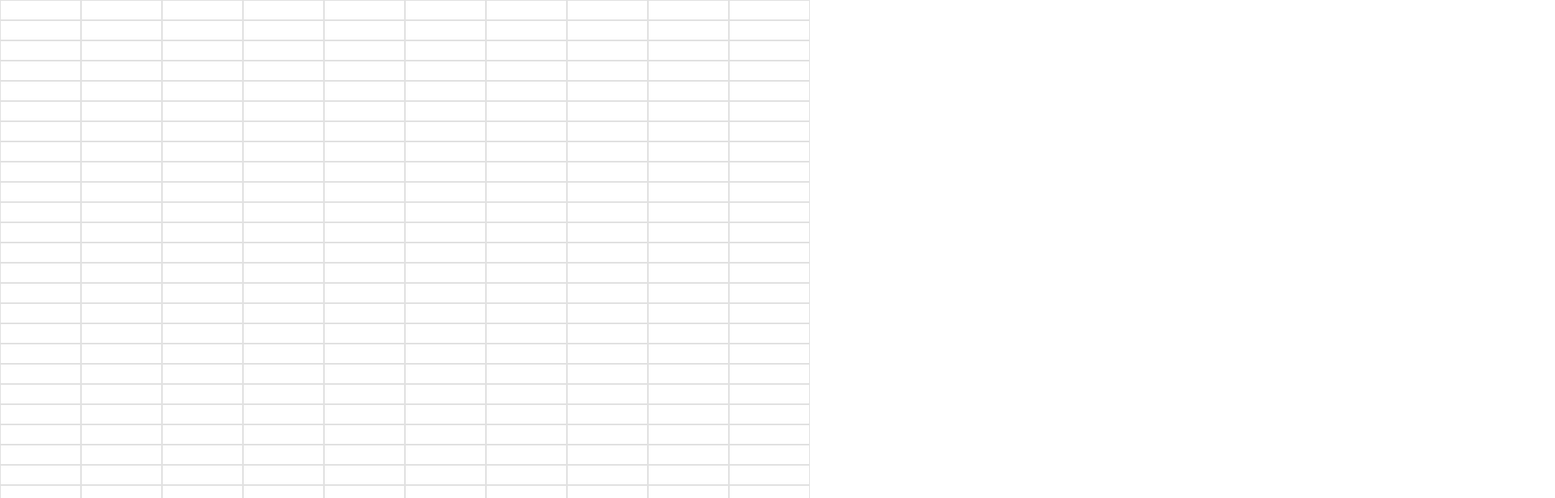
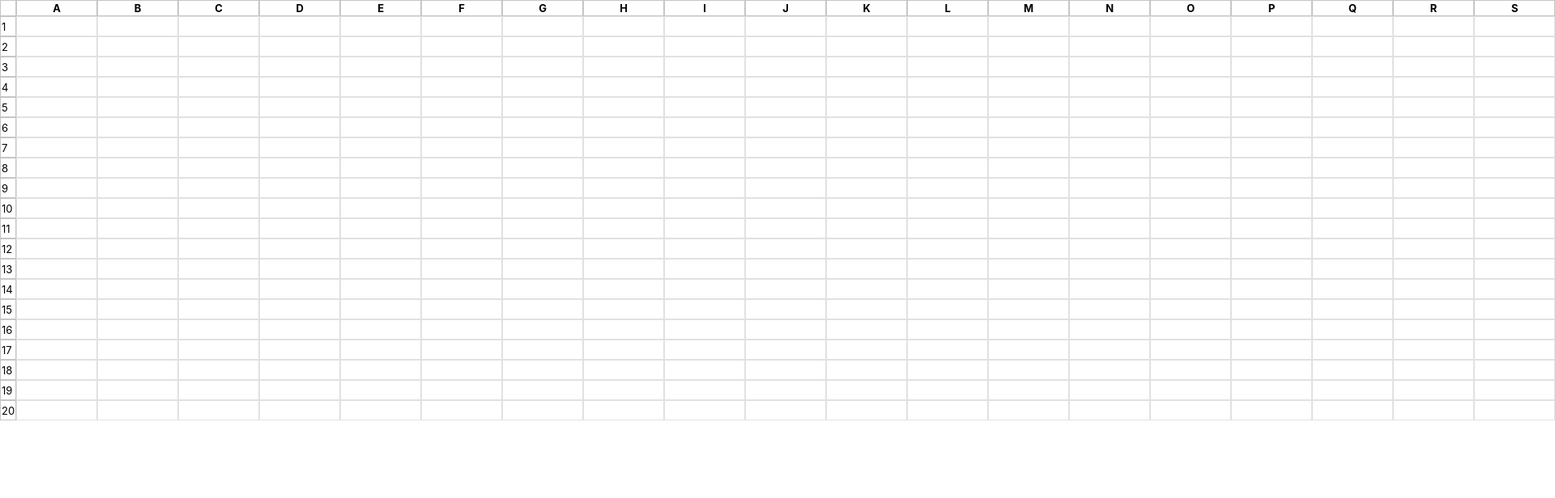
Before and after one commit to aSujal/GoogleSheetsClone, a React (Create React App) app: page / in a window 1280 px wide. Shown: the top 616 px of the page at 81% size, 1920 px wide, since content can reach past the window. Built offline with nearby package versions, Linux system fonts and the light colour scheme.

Commit message:
Working Highlight Added RowNumber and ColumnHeader

```diff
--- a/src/compenents/Cell/Cell.tsx
+++ b/src/compenents/Cell/Cell.tsx
@@ -1,14 +1,16 @@
-import React, {
+import {
   ChangeEvent,
-  ComponentType,
+  Children,
   FunctionComponent,
+  KeyboardEvent,
   useEffect,
   useRef,
   useState,
 } from "react";
 import { useRecoilState } from "recoil";
-import Style from "./Cell.module.css";
+import style from "./Cell.module.css";
 import { CellValueState } from "../../store/CellValueState";
+import { ActiveCellState } from "../../store/ActiveCellState";
 
 export const CELL_WIDTH = 100;
 export const CELL_HEIGHT = 20;
@@ -25,10 +27,17 @@ const Cell: FunctionComponent<CellProps> = (props) => {
   const [isEditMode, setIsEditMode] = useState(false);
   const inputRef = useRef(null); //to set the reference using ref={inputRef} to this input object this allows for direct access to dom properties
 
+  const [act, setActiveCell] = useRecoilState(ActiveCellState);
+
   //functions to change from input to label and label to input
-  const changeLabelToInput = () => setIsEditMode(true);
+  const changeLabelToInput = () => {
+    setIsEditMode(true);
+    setActiveCell(props.cellid);
+    console.log(act);
+  };
   const changeInputToLabel = () => setIsEditMode(false);
 
+  //called on text change updates the state of the cell
   const updateCellValueState = (event: ChangeEvent<HTMLInputElement>) =>
     setCellValue(event.target.value);
 
@@ -38,26 +47,33 @@ const Cell: FunctionComponent<CellProps> = (props) => {
   const onClickOutsideInputHandler = (event: MouseEvent) => {
     if ((event.target as HTMLElement)?.dataset?.cellId !== props.cellid) {
       changeInputToLabel();
+    } else {
     }
   };
+
+  const onDefocusInputHandler = (event: KeyboardEvent<HTMLInputElement>) => {
+    if (event.key === "Enter") {
+      setIsEditMode(false);
+    }
+  };
+
   //the useEffect hook is called, and it adds an event listener for the "click" event on the entire web page
   useEffect(() => {
-    document.addEventListener("click", onClickOutsideInputHandler);
-
     return document.addEventListener("click", onClickOutsideInputHandler);
   });
 
   return isEditMode ? (
     <input
-      className={Style.CellInput}
+      className={style.CellInput}
       ref={inputRef}
       data-cell-id={props.cellid}
       value={cellValue}
       onChange={updateCellValueState}
+      onKeyDown={onDefocusInputHandler}
     />
   ) : (
     <div
-      className={Style.CellLabel}
+      className={style.CellLabel}
       data-cell-id={props.cellid}
       onClick={changeLabelToInput}
     >
--- a/src/compenents/Sheet/Sheet.module.css
+++ b/src/compenents/Sheet/Sheet.module.css
@@ -1,3 +1,34 @@
-.Sheet{
+.SheetWrapper {
+    position: relative;
+    width: fit-content;
+}
+
+.Sheet {
     border-spacing: 0;
 }
+
+td {
+    width: 50px;
+    height: 25px;
+    border: 1px solid #c4c7c5;
+}
+
+th {
+    border: 1px solid #c4c7c5;
+}
+
+.ColumnHeader {
+    background-color: white;
+}
+
+.RowNumber {
+    background-color: white;
+}
+
+.ColumnHeaderActive {
+    background-color: lightblue;
+}
+
+.RowNumberActive {
+    background-color: lightblue;
+}
--- a/src/compenents/Sheet/Sheet.tsx
+++ b/src/compenents/Sheet/Sheet.tsx
@@ -1,26 +1,61 @@
-import React, { ComponentType, FunctionComponent } from "react";
+import React, { ComponentType, FunctionComponent, useState } from "react";
 import Row from "../Row/Row";
 import Column from "../Column/Column";
 import Cell, { CELL_HEIGHT, CELL_WIDTH } from "../Cell/Cell";
+import style from "./Sheet.module.css";
 import { useRecoilValue } from "recoil";
-import { SheetSizeState } from "../../store/SheetSizeState";
-import style from "./Sheet.module.css";
+import { ActiveCellState } from "../../store/ActiveCellState";
 
 export type SheetProps = {};
 
 const Sheet: FunctionComponent<SheetProps> = (props) => {
-  const sheetSize = useRecoilValue(SheetSizeState);
-  const numberOfColumns = sheetSize.width / CELL_WIDTH;
-  const numberOfRows = sheetSize.height / CELL_HEIGHT;
+  const numberOfColumns = 26;
+  const numberOfRows = 20;
+  const alphabeticalIndices = Array.from(
+    { length: numberOfColumns },
+    (_, index) => String.fromCharCode(65 + index)
+  );
+  const numericalIndices = Array.from({ length: numberOfRows }, (_, index) =>
+    (index + 1).toString()
+  );
+  const activeCell = useRecoilValue(ActiveCellState);
   return (
-    <div>
+    <div className={style.SheetWrapper}>
       <table className={style.Sheet}>
+        <thead>
+          <tr>
+            {/* Render alphabetical indices */}
+            <th></th> {/* Empty cell in top-left corner */}
+            {alphabeticalIndices.map((letter) => (
+              <th
+                key={letter}
+                className={
+                  activeCell.charAt(0) === letter //only checks the letter
+                    ? style.ColumnHeaderActive
+                    : style.ColumnHeader
+                }
+              >
+                {letter}
+              </th>
+            ))}
+          </tr>
+        </thead>
         <tbody>
-          {[...Array(numberOfRows)].map((row, rowIndex) => (
+          {numericalIndices.map((rowIndex) => (
             <Row key={rowIndex}>
-              {[...Array(numberOfColumns)].map((column, columnIndex) => (
+              <td
+                className={
+                  activeCell.substring(1, activeCell.length) === rowIndex // only checks for row
+                    ? style.RowNumberActive
+                    : style.RowNumber
+                }
+              >
+                {rowIndex}
+              </td>{" "}
+              {/* Render numerical indices */}
+              {alphabeticalIndices.map((columnIndex) => (
                 <Column key={columnIndex}>
-                  <Cell cellid={`${rowIndex},${columnIndex}`} />
+                  <Cell cellid={`${columnIndex}${rowIndex}`}></Cell>
                 </Column>
               ))}
             </Row>
--- /dev/null
+++ b/src/store/ActiveCellState.ts
@@ -0,0 +1,6 @@
+import { atom } from "recoil";
+
+export const ActiveCellState = atom<string>({
+  key: "activeCellState",
+  default: "",
+});
--- a/src/store/SheetSizeState.ts
+++ /dev/null
@@ -1,9 +0,0 @@
-import {atom } from "recoil";
-
-export const SheetSizeState = atom({
-    key:'SheetSizeState',
-    default: {
-        width: 1000,
-        height: 600,
-    },
-});
```
